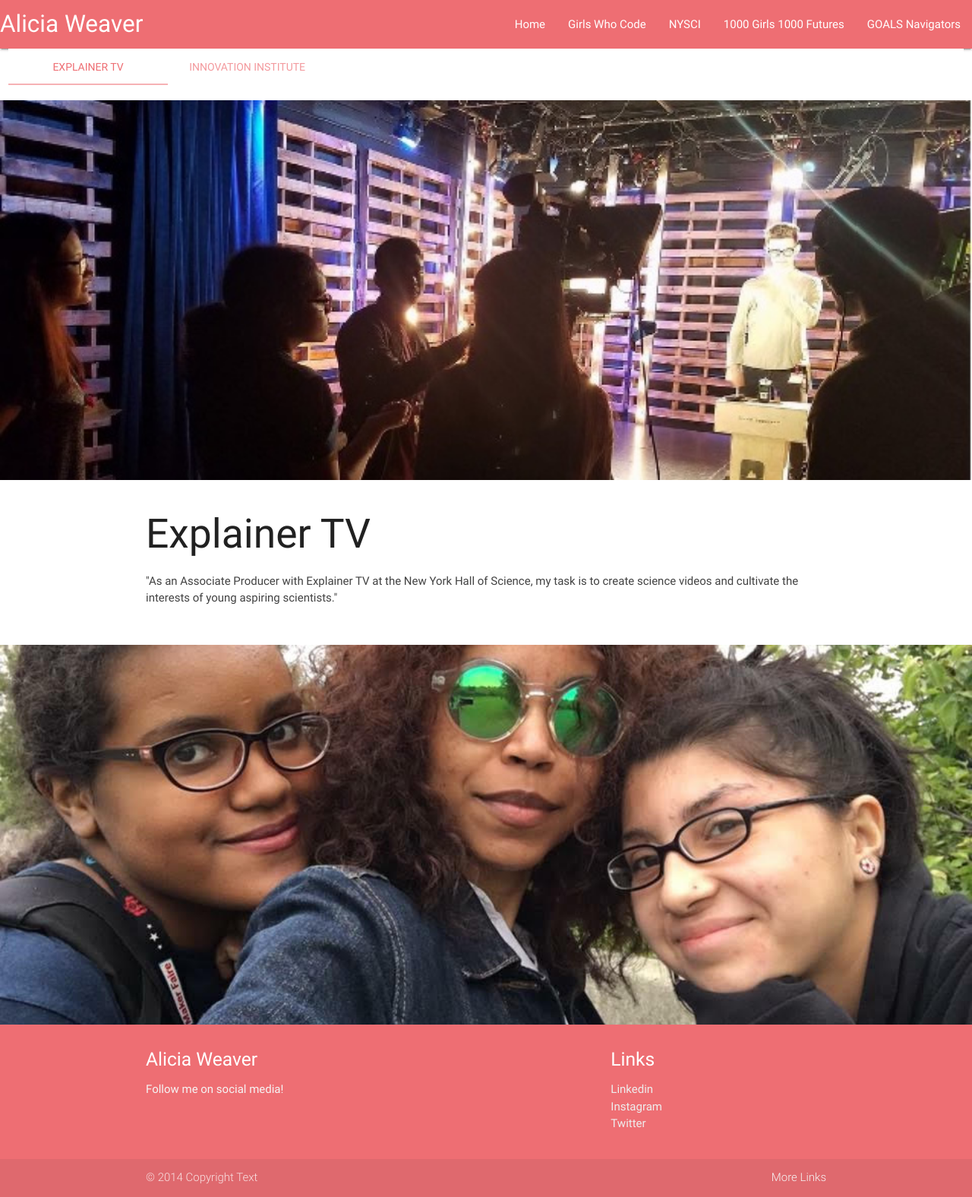
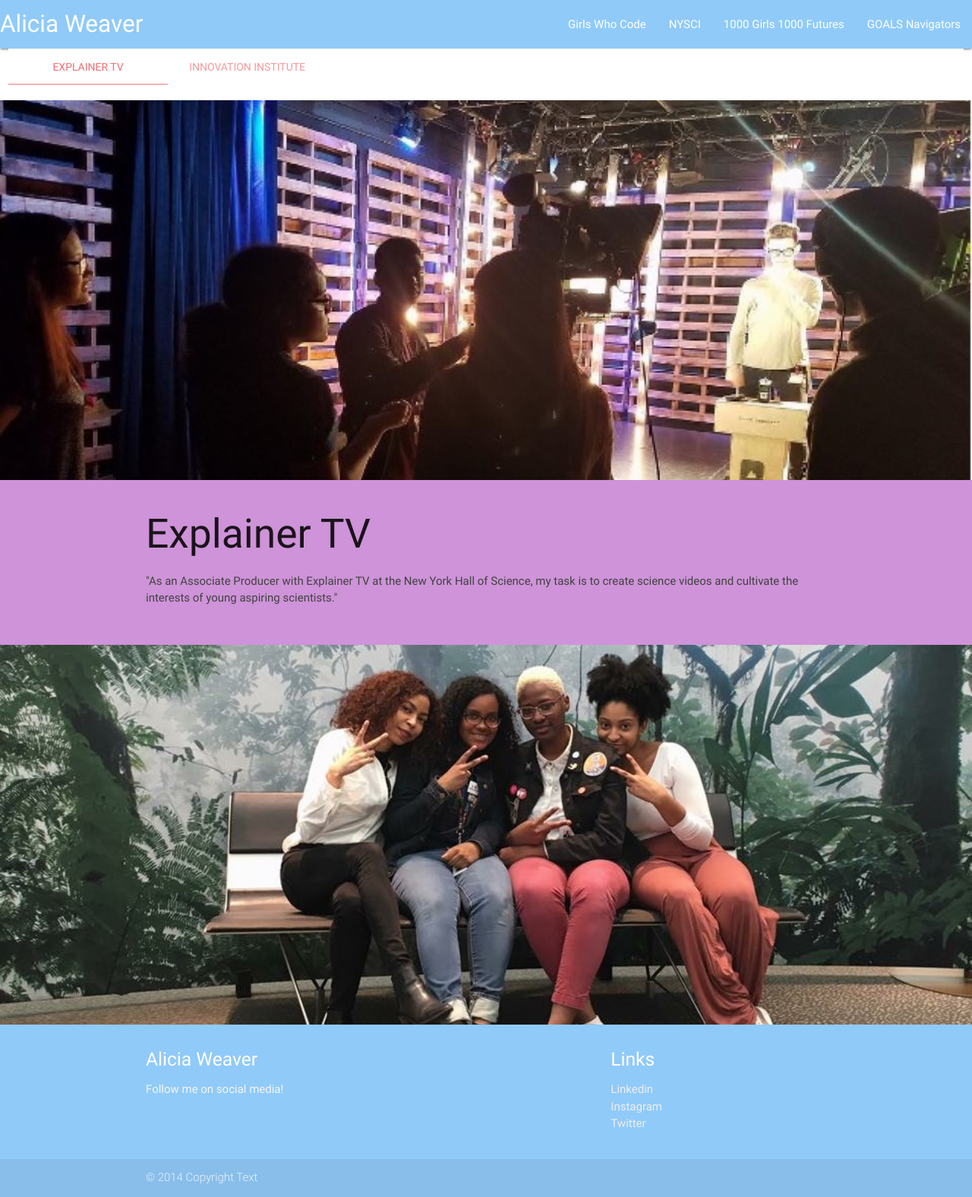
Before and after one commit to aliciajweaver/AliciaWeaverPortfolio, a plain HTML site: page AliciaWeaverPage2.html in a window 1280 px wide. Shown: the whole page at 76% size. Drawn offline with nearby package versions, Linux system fonts and the light colour scheme.

Commit message:
Edited css to personal taste

```diff
--- a/AliciaWeaverPage2.html
+++ b/AliciaWeaverPage2.html
@@ -10,10 +10,9 @@
       <meta name="viewport" content="width=device-width, initial-scale=1.0"/>
     </head>
     <nav>
-    <div class="nav-wrapper">
-      <a href="#" class="brand-logo">Alicia Weaver</a>
+    <div class="nav-wrapper blue lighten-3">
+      <a href="file:///Users/aliciajanaeweaver/Documents/AliciaWeaverPortfolio/AliciaWeaverPortfolio.html" class="brand-logo">Alicia Weaver</a>
       <ul id="nav-mobile" class="right hide-on-med-and-down">
-        <li><a href="file:///Users/aliciajanaeweaver/Documents/AliciaWeaverPortfolio/AliciaWeaverPortfolio.html">Home</a></li>
         <li><a href="file:///Users/aliciajanaeweaver/Documents/AliciaWeaverPortfolio/AliciaWeaverPage1.html">Girls Who Code</a></li>
         <li><a href="file:///Users/aliciajanaeweaver/Documents/AliciaWeaverPortfolio/AliciaWeaverPage2.html">NYSCI</a></li>
         <li><a href="file:///Users/aliciajanaeweaver/Documents/AliciaWeaverPortfolio/AliciaWeaverPage4.html">1000 Girls 1000 Futures</a></li>
@@ -42,16 +41,16 @@
       <div class="parallax-container">
           <div class="parallax"><img src="YoutubeSpace.jpg"></div>
         </div>
-        <div class="section white">
+        <div class="section purple lighten-3">
           <div class="row container">
             <h2 class="header">Explainer TV</h2>
             <p class="grey-text text-darken-3 lighten-3">"As an Associate Producer with Explainer TV at the New York Hall of Science, my task is to create science videos and cultivate the interests of young aspiring scientists."</p>
           </div>
         </div>
         <div class="parallax-container">
-          <div class="parallax"><img src="Squad.jpg"></div>
+          <div class="parallax"><img src="NYSCIGals.jpg"></div>
         </div>
-        <footer class="page-footer">
+        <footer class="page-footer blue lighten-3">
             <div class="container">
               <div class="row">
                 <div class="col l6 s12">
@@ -71,7 +70,6 @@
             <div class="footer-copyright">
               <div class="container">
               © 2014 Copyright Text
-              <a class="grey-text text-lighten-4 right" href="#!">More Links</a>
               </div>
             </div>
           </footer>
```
Also changed, not shown: AliciaWeaverPage1.html (+4 -6 lines), AliciaWeaverPage3.html (+4 -6 lines), AliciaWeaverPage4.html (+4 -6 lines), AliciaWeaverPage6.html (+5 -7 lines), AliciaWeaverPortfolio.html (+4 -6 lines), NYSCIGals.JPG (added), 1 other file.
